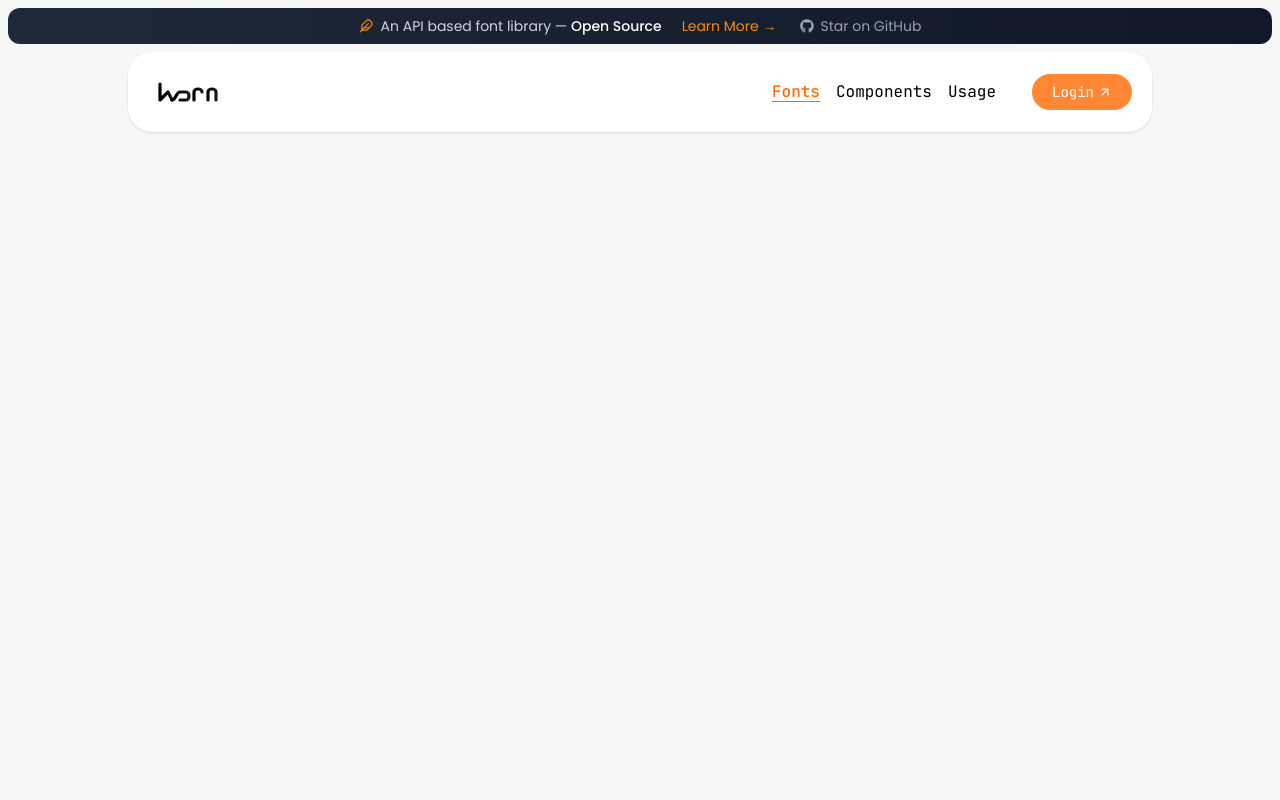
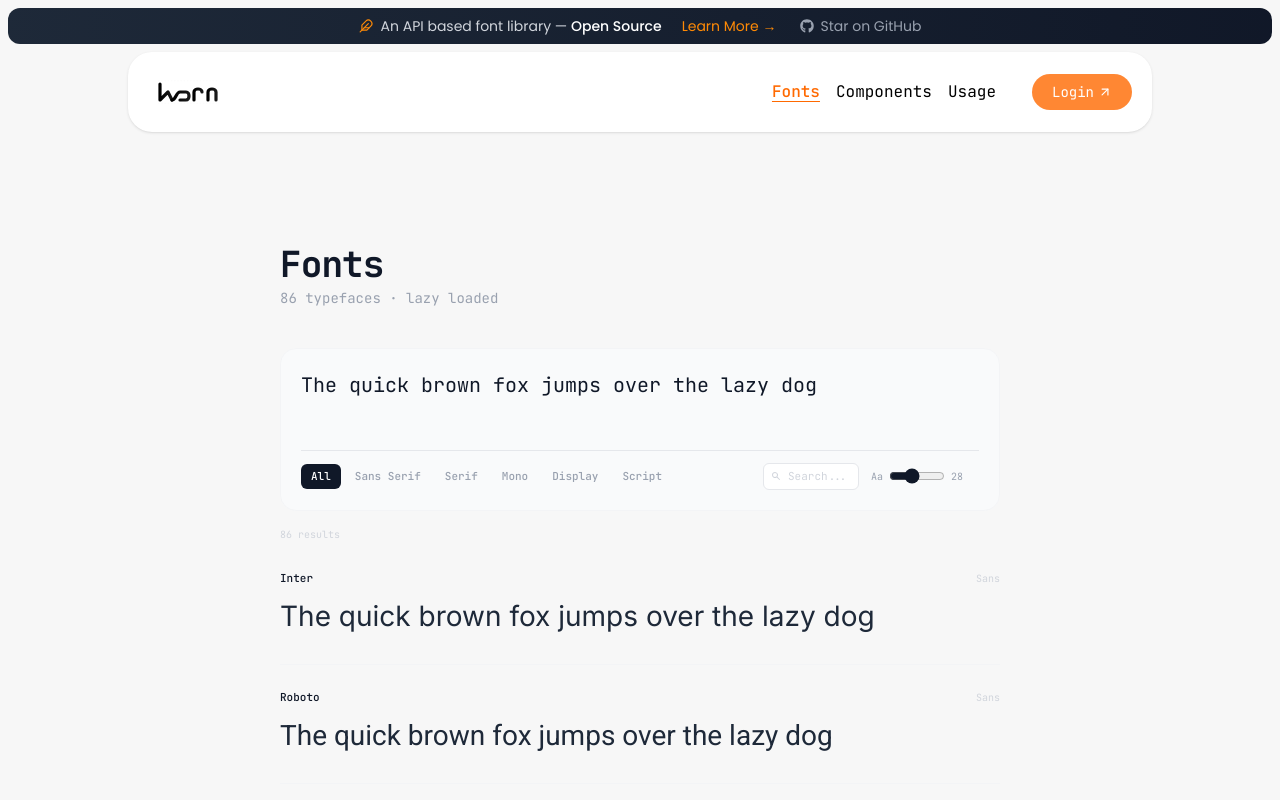
Before and after one commit to vathsavv56/Kern, a React (Vite) app: page /fonts in a window 1280 px wide. Shown: the top 800 px of the page. Built offline with nearby package versions, Linux system fonts and the light colour scheme.

Commit message:
added font page

```diff
--- a/src/client/components/FontPage.tsx
+++ b/src/client/components/FontPage.tsx
@@ -1,10 +1,218 @@
+import { useState, useEffect, useRef } from "react";
+import { HiSearch } from "react-icons/hi";
+
+const fonts = [
+  // Sans Serif
+  "Inter", "Roboto", "Open Sans", "Lato", "Montserrat",
+  "Poppins", "Raleway", "Nunito", "Source Sans 3", "PT Sans",
+  "Outfit", "Work Sans", "DM Sans", "Rubik", "Manrope",
+  "Karla", "Fira Sans", "Mulish", "Josefin Sans", "Quicksand",
+  "Cabin", "Barlow", "Space Grotesk", "Sora", "Plus Jakarta Sans",
+  "Lexend", "Geist", "Noto Sans", "Ubuntu", "Urbanist",
+  "Nunito Sans", "Exo 2", "Overpass", "Questrial", "Comfortaa",
+  "Signika", "Catamaran", "Hind", "Asap", "Sarabun",
+  // Serif
+  "Playfair Display", "Merriweather", "Libre Baskerville", "Crimson Text",
+  "EB Garamond", "Cormorant Garamond", "Bitter", "Arvo",
+  "Lora", "Noto Serif", "Vollkorn", "Spectral", "Cardo",
+  "Libre Caslon Text", "Domine", "Literata",
+  // Monospace
+  "Inconsolata", "Source Code Pro", "JetBrains Mono", "Fira Code", "Space Mono",
+  "IBM Plex Mono", "Roboto Mono", "Ubuntu Mono", "Anonymous Pro", "Courier Prime",
+  // Display
+  "Oswald", "Anton", "Bebas Neue", "Righteous", "Archivo Black",
+  "Alfa Slab One", "Passion One", "Bungee", "Permanent Marker", "Lobster",
+  // Handwriting
+  "Pacifico", "Dancing Script", "Caveat", "Satisfy", "Great Vibes",
+  "Sacramento", "Kalam", "Indie Flower", "Patrick Hand", "Shadows Into Light",
+];
+
+const tags: Record<string, string> = {
+  "Inter": "sans", "Roboto": "sans", "Open Sans": "sans", "Lato": "sans",
+  "Montserrat": "sans", "Poppins": "sans", "Raleway": "sans", "Nunito": "sans",
+  "Source Sans 3": "sans", "PT Sans": "sans", "Outfit": "sans", "Work Sans": "sans",
+  "DM Sans": "sans", "Rubik": "sans", "Manrope": "sans", "Karla": "sans",
+  "Fira Sans": "sans", "Mulish": "sans", "Josefin Sans": "sans", "Quicksand": "sans",
+  "Cabin": "sans", "Barlow": "sans", "Space Grotesk": "sans", "Sora": "sans",
+  "Plus Jakarta Sans": "sans", "Lexend": "sans", "Geist": "sans",
+  "Noto Sans": "sans", "Ubuntu": "sans", "Urbanist": "sans",
+  "Nunito Sans": "sans", "Exo 2": "sans", "Overpass": "sans", "Questrial": "sans",
+  "Comfortaa": "sans", "Signika": "sans", "Catamaran": "sans", "Hind": "sans",
+  "Asap": "sans", "Sarabun": "sans",
+  "Playfair Display": "serif", "Merriweather": "serif", "Libre Baskerville": "serif",
+  "Crimson Text": "serif", "EB Garamond": "serif", "Cormorant Garamond": "serif",
+  "Bitter": "serif", "Arvo": "serif", "Lora": "serif", "Noto Serif": "serif",
+  "Vollkorn": "serif", "Spectral": "serif", "Cardo": "serif",
+  "Libre Caslon Text": "serif", "Domine": "serif", "Literata": "serif",
+  "Inconsolata": "mono", "Source Code Pro": "mono", "JetBrains Mono": "mono",
+  "Fira Code": "mono", "Space Mono": "mono", "IBM Plex Mono": "mono",
+  "Roboto Mono": "mono", "Ubuntu Mono": "mono", "Anonymous Pro": "mono",
+  "Courier Prime": "mono",
+  "Oswald": "display", "Anton": "display", "Bebas Neue": "display",
+  "Righteous": "display", "Archivo Black": "display", "Alfa Slab One": "display",
+  "Passion One": "display", "Bungee": "display", "Permanent Marker": "display",
+  "Lobster": "display",
+  "Pacifico": "hand", "Dancing Script": "hand", "Caveat": "hand",
+  "Satisfy": "hand", "Great Vibes": "hand", "Sacramento": "hand",
+  "Kalam": "hand", "Indie Flower": "hand", "Patrick Hand": "hand",
+  "Shadows Into Light": "hand",
+};
+
+const filterLabels: Record<string, string> = {
+  all: "All",
+  sans: "Sans Serif",
+  serif: "Serif",
+  mono: "Mono",
+  display: "Display",
+  hand: "Script",
+};
+
+const loadedFonts = new Set<string>();
+
+function loadFont(name: string) {
+  if (loadedFonts.has(name)) return;
+  loadedFonts.add(name);
+  const link = document.createElement("link");
+  link.href = `https://fonts.googleapis.com/css2?family=${name.replace(/ /g, "+")}&display=swap`;
+  link.rel = "stylesheet";
+  document.head.appendChild(link);
+}
+
+function FontCard({ name, text, size }: { name: string; text: string; size: number }) {
+  const ref = useRef<HTMLDivElement>(null);
+  const [visible, setVisible] = useState(loadedFonts.has(name));
+
+  useEffect(() => {
+    const el = ref.current;
+    if (!el) return;
+    const obs = new IntersectionObserver(
+      ([e]) => {
+        if (e.isIntersecting) {
+          loadFont(name);
+          setVisible(true);
+          obs.disconnect();
+        }
+      },
+      { rootMargin: "200px" }
+    );
+    obs.observe(el);
+    return () => obs.disconnect();
+  }, [name]);
+
+  return (
+    <div ref={ref} className="py-6 border-b border-gray-100 last:border-0">
+      <div className="flex items-baseline justify-between mb-2">
+        <p className="text-[11px] font-medium text-gray-900">{name}</p>
+        <span className="text-[10px] text-gray-300 capitalize">{tags[name]}</span>
+      </div>
+      <p
+        className="text-gray-800 leading-relaxed transition-opacity duration-500 truncate"
+        style={{
+          fontFamily: visible ? `'${name}', sans-serif` : "inherit",
+          fontSize: `${size}px`,
+          opacity: visible ? 1 : 0.15,
+        }}
+      >
+        {text}
+      </p>
+    </div>
+  );
+}
 
 const FontPage = () => {
+  const [text, setText] = useState("The quick brown fox jumps over the lazy dog");
+  const [size, setSize] = useState(28);
+  const [filter, setFilter] = useState("all");
+  const [search, setSearch] = useState("");
+
+  const visible = fonts.filter((f) => {
+    if (filter !== "all" && tags[f] !== filter) return false;
+    if (search && !f.toLowerCase().includes(search.toLowerCase())) return false;
+    return true;
+  });
+
   return (
-    <div>
+    <div className="w-full max-w-3xl mx-auto px-4 sm:px-6 py-10 sm:py-16">
+      <h1 className="text-3xl sm:text-4xl font-bold tracking-tight text-gray-900">
+        Fonts
+      </h1>
+      <p className="text-gray-400 text-sm mt-1 mb-8">
+        {fonts.length} typefaces · lazy loaded
+      </p>
 
+      <div className="sticky top-0 z-20 pt-2 pb-4">
+        <div className="bg-gray-50 rounded-2xl p-4 sm:p-5 flex flex-col gap-4 border border-gray-100">
+          <textarea
+            value={text}
+            onChange={(e) => setText(e.target.value)}
+            placeholder="Type to preview..."
+            rows={2}
+            className="w-full px-0 py-0 text-lg sm:text-xl text-gray-900 bg-transparent border-none outline-none resize-none placeholder:text-gray-300 leading-relaxed"
+          />
+
+          <div className="flex items-center justify-between gap-3 flex-wrap border-t border-gray-200 pt-3">
+            <div className="flex gap-1 flex-wrap">
+              {Object.entries(filterLabels).map(([key, label]) => (
+                <button
+                  key={key}
+                  onClick={() => setFilter(key)}
+                  className={`px-2.5 py-1 rounded-md text-[11px] font-medium transition-all cursor-pointer ${filter === key
+                    ? "bg-gray-900 text-white"
+                    : "text-gray-400 hover:text-gray-700 hover:bg-gray-200"
+                    }`}
+                >
+                  {label}
+                </button>
+              ))}
+            </div>
+
+            <div className="flex items-center gap-3">
+              <div className="relative">
+                <HiSearch className="absolute left-2 top-1/2 -translate-y-1/2 text-gray-300 text-[10px]" />
+                <input
+                  type="text"
+                  value={search}
+                  onChange={(e) => setSearch(e.target.value)}
+                  placeholder="Search..."
+                  className="pl-6 pr-2 py-1 text-[11px] text-gray-700 bg-white border border-gray-200 rounded-md outline-none focus:border-gray-400 transition-all placeholder:text-gray-300 w-24"
+                />
+              </div>
+              <div className="flex items-center gap-1.5">
+                <span className="text-[10px] text-gray-400">Aa</span>
+                <input
+                  type="range"
+                  min={16}
+                  max={48}
+                  value={size}
+                  onChange={(e) => setSize(Number(e.target.value))}
+                  className="w-14 accent-gray-900"
+                />
+                <span className="text-[10px] text-gray-400 w-7 tabular-nums">
+                  {size}
+                </span>
+              </div>
+            </div>
+          </div>
+        </div>
+      </div>
+
+      <p className="text-[10px] text-gray-300 mb-1">
+        {visible.length} result{visible.length !== 1 ? "s" : ""}
+      </p>
+
+      <div className="flex flex-col">
+        {visible.map((name) => (
+          <FontCard key={name} name={name} text={text || "The quick brown fox"} size={size} />
+        ))}
+      </div>
+
+      {visible.length === 0 && (
+        <p className="text-center text-gray-300 text-sm py-20">
+          No fonts found.
+        </p>
+      )}
     </div>
-  )
-}
+  );
+};
 
-export default FontPage
+export default FontPage;
```
Also changed, not shown: src/App.tsx (+1 -7 lines).
